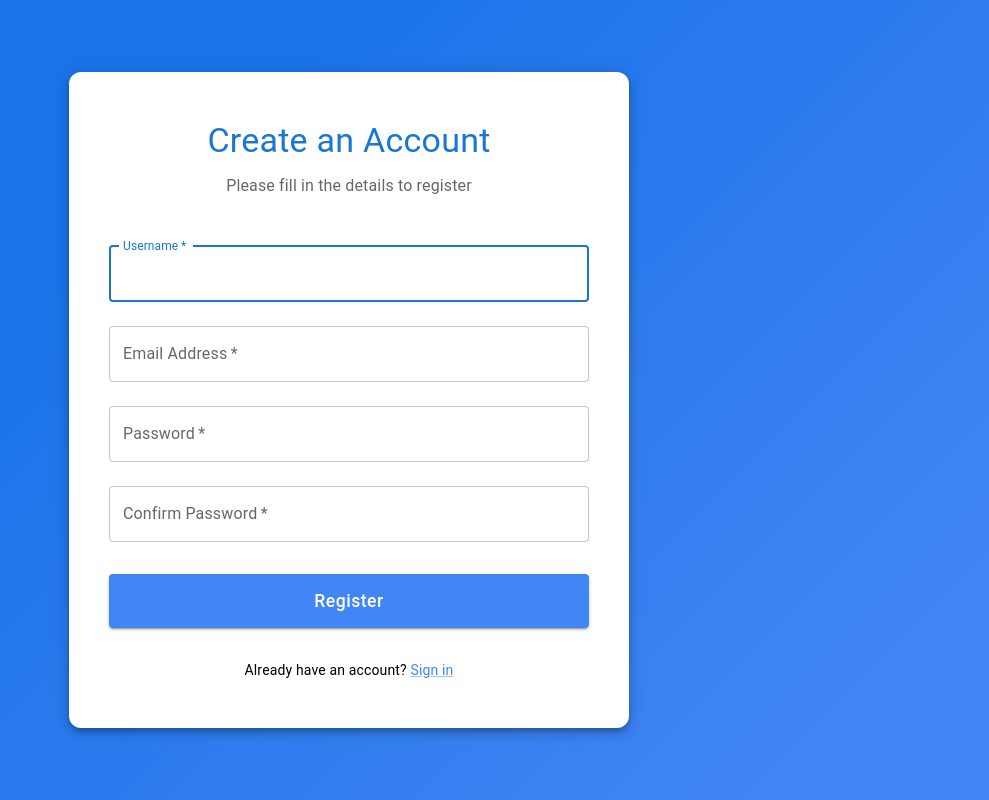
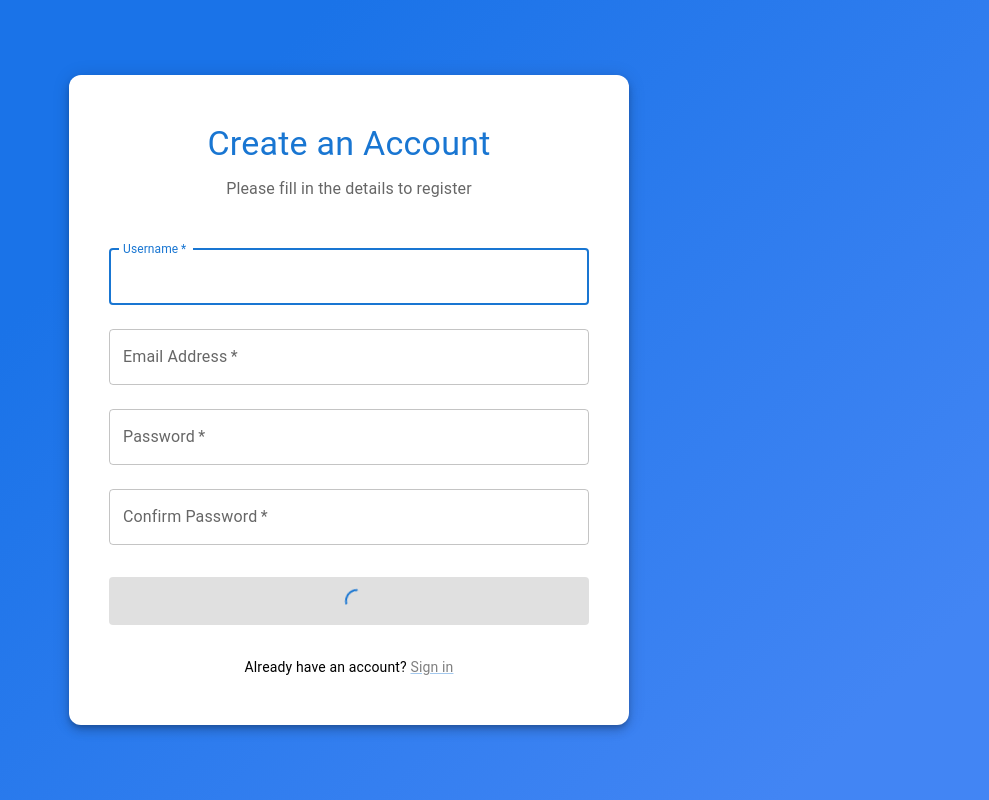
Before and after one commit to Mahmaddz/QCMS, a React (Vite) app in the folder frontend/: page /register in a window 1280 px wide. Shown: the whole page, without its empty margins (291-1280 px from the left). Built offline with nearby package versions, Linux system fonts and the light colour scheme.

Commit message:
[auth]&[format]

```diff
--- a/frontend/src/pages/Login.tsx
+++ b/frontend/src/pages/Login.tsx
@@ -50,6 +50,7 @@ export default function SignIn() {
       // NAVIGATE TO THE HOMEPAGE
       setTimeout(() => {
         navigate("/", { replace: true });
+        window.location.reload();
       }, 1000);
     }
     else {
--- a/frontend/src/pages/Register.tsx
+++ b/frontend/src/pages/Register.tsx
@@ -13,7 +13,7 @@ import { validateEmail } from "../utils/functions/validateEmail";
 
 export default function Register() {
     const [userData, setUserData] = useState<{email: string, password: string; confirmPassword: string; username: string}>({email: "", password: "", confirmPassword: "", username: ""});
-    const [loading, setLoading] = useState(false);
+    const [loading, setLoading] = useState(true);
 
     const handleSetUserData = (e: React.ChangeEvent<HTMLInputElement | HTMLTextAreaElement>) => {
         e.preventDefault();
@@ -193,31 +193,26 @@ export default function Register() {
                     <Button
                         type="submit"
                         fullWidth
+                        disabled={loading}
                         variant="contained"
                         sx={{
                             mt: 3,
                             mb: 2,
                             py: 1.5,
-                            backgroundColor: "#4285f4",
+                            backgroundColor: "#0083B0",
                             "&:hover": {
-                                backgroundColor: "#2c6adf",
+                                backgroundColor: "#005f6b",
                             },
                             textTransform: "none",
                             fontSize: "1.1rem",
-                            position: "relative",
                             "@media (max-width: 600px)": {
                                 mt: 2,
                                 mb: 1.5,
                                 py: 1,
                             },
                         }}
-                        disabled={loading}
                     >
-                        {loading ? (
-                            <CircularProgress size={24} sx={{ position: "absolute", color: "#fff" }} />
-                        ) : (
-                            "Register"
-                        )}
+                        {loading ? <CircularProgress size={24} sx={{ ml: 2 }} /> : "Register"}
                     </Button>
                     <Grid
                         container
@@ -227,7 +222,7 @@ export default function Register() {
                         <Grid item>
                             <Typography variant="body2">
                                 Already have an account? {' '}
-                                <Link href="/login" sx={{ color: "#4285f4" }}>
+                                <Link href={loading ? "#" : "/login"} sx={{ color: loading ? "gray" : "#4285f4" }}>
                                     Sign in
                                 </Link>
                             </Typography>
--- a/frontend/src/pages/SurahAyahList.tsx
+++ b/frontend/src/pages/SurahAyahList.tsx
@@ -159,7 +159,7 @@ const SurahAyahList = () => {
                 )}
 
                 {
-                    isLoading ? (
+                    isLoading && verses.length === 0 ? (
                         Array.from({ length: 5 }).map(() => (
                             <Box
                                 key={uniqueID()}
--- a/frontend/src/services/Tags/getTagReviewData.service.ts
+++ b/frontend/src/services/Tags/getTagReviewData.service.ts
@@ -4,6 +4,7 @@ import { request } from "../../utils/api/Request"
 
 export const getTagReviewData = async () => {
     return await request.get({
-        url: `/v1/tags/review`
+        url: `/v1/tags/review`,
+        showToast: false,
     }) as ErrorResponse & { data: TagDetails[] }
 }
--- a/frontend/src/services/Users/getUsers.service.ts
+++ b/frontend/src/services/Users/getUsers.service.ts
@@ -5,5 +5,6 @@ export const getUsers: GetUserResponse = async () => {
     return await request.get({
         url: '/v1/users/allUsers',
         useToken: true,
+        showToast: false,
     }) as Response;
 };
```
Also changed, not shown: 2 other files (tests, documents, lock files or other folders).
